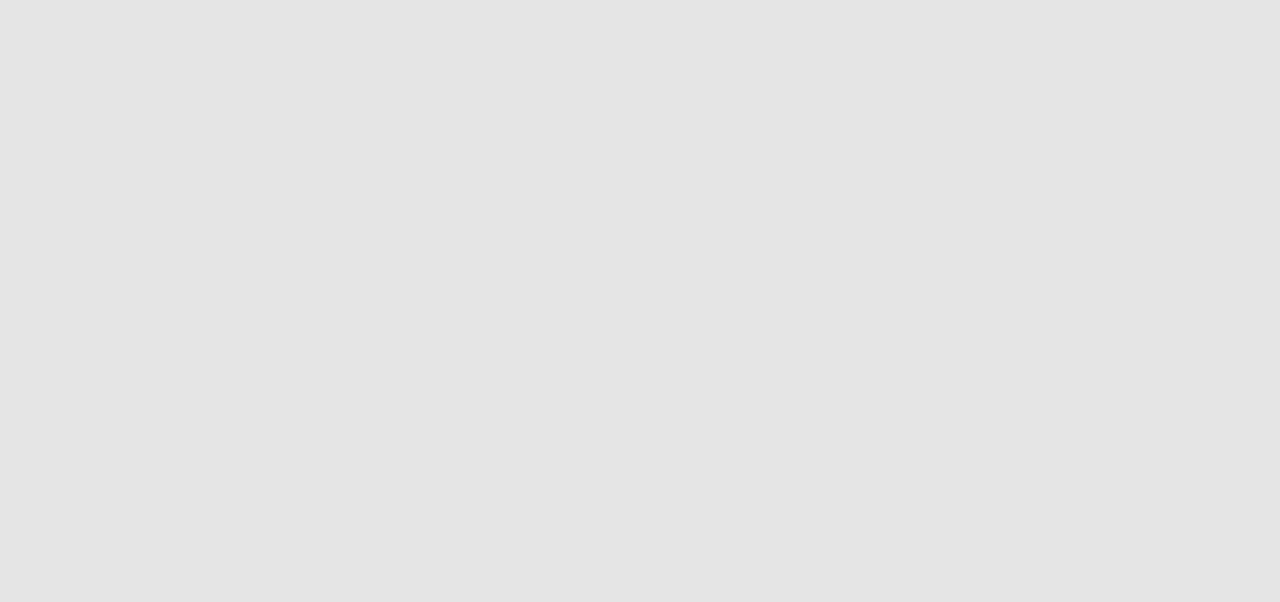
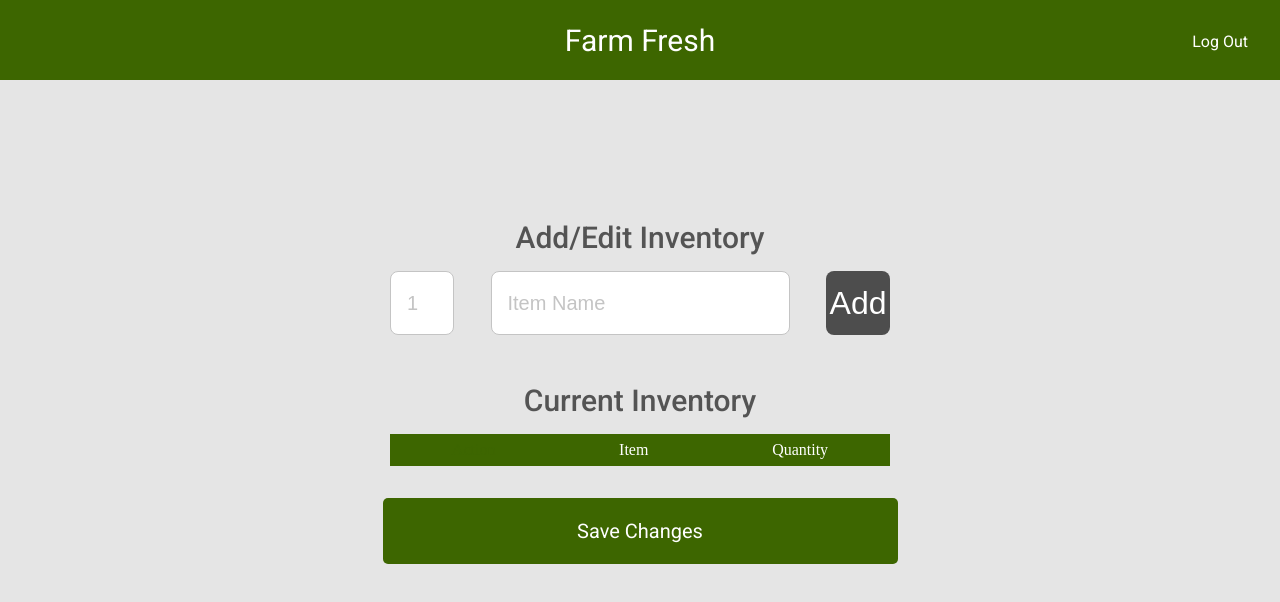
Before and after one commit to Code4Blessings/FarmFreshApp, a React (Create React App) app: page /farmer/inventory in a window 1280 px wide. Shown: the top 602 px of the page. Built offline with nearby package versions, Linux system fonts and the light colour scheme; sample sign-in values are in the browser's storage.

Commit message:
changed a file name and a link

```diff
--- a/src/App.css
+++ b/src/App.css
@@ -195,7 +195,7 @@
 /********************************* INVENTORY PAGE **************************************************/
 
 .inventory-container {
-    max-width: 30rem;
+    max-width: 500px;
     height: 80vh;
     margin: 0 auto;
     display: flex;
@@ -205,8 +205,10 @@
 }
 
 .inventory-container h2 {
-    margin-bottom: 1.5rem;
-    font-size: 2rem;
+    margin-bottom: 16px;
+	font-family: 'Roboto', sans-serif;
+	font-size: 30px;
+	font-weight: 500;
     color: #545454;
 }
 
--- a/src/App.js
+++ b/src/App.js
@@ -7,28 +7,27 @@ import ShopperSignInPage from './components/ShopperSignInPage';
 import FarmerCreateAccountPage from './components/FarmerCreateAccountPage';
 import ShopperCreateAccountPage from './components/ShopperCreateAccountPage';
 import FarmerHomepage from './components/FarmerHomepage';
-import AddInventory from './components/AddInventory';
-import { AddInventoryContext } from './components/contexts/AddInventoryContext';
+import FarmerEditInventory from './components/FarmerEditInventory';
+import {FarmerEditInventoryContext} from './components/contexts/FarmerEditInventoryContext';
 import PrivateRoute from './components/PrivateRoute';
 import ShopperTest from './components/ShopperTest';
 
 function App() {
 	return (
 		<>
-		<AddInventoryContext.Provider>
+			<FarmerEditInventoryContext.Provider>
+				<Route exact path='/' component={InitialSignInPage}/>
 
-			<Route exact path='/' component={InitialSignInPage}/>
+				<Route path='/farmer/login' component={FarmerSignInPage}/>
+				<Route path='/shopper/login' component={ShopperSignInPage}/>
+				<Route path='/farmer/register' component={FarmerCreateAccountPage}/>
+				<Route path='/shopper/register' component={ShopperCreateAccountPage}/>
 
-			<Route path='/farmer/login' component={FarmerSignInPage}/>
-			<Route path='/shopper/login' component={ShopperSignInPage}/>
-			<Route path='/farmer/register' component={FarmerCreateAccountPage}/>
-      		<Route path='/shopper/register' component={ShopperCreateAccountPage}/>
-      		<PrivateRoute path='/shopper/dashboard' component={ShopperTest}/>
+				<PrivateRoute path='/shopper/dashboard' component={ShopperTest}/>
 
-
-			<PrivateRoute exact path='/farmer/dashboard' component={FarmerHomepage} />
-			<PrivateRoute path='/farmer/dashboard/inventory' component={AddInventory} />
-		</AddInventoryContext.Provider>
+				<PrivateRoute path='/farmer/dashboard' component={FarmerHomepage}/>
+				<PrivateRoute path='/farmer/inventory' component={FarmerEditInventory}/>
+			</FarmerEditInventoryContext.Provider>
 
 		</>
 	);
--- a/src/components/AddInventory.js
+++ b/src/components/FarmerEditInventory.js
@@ -61,9 +61,7 @@ const AddInventory = () => {
 								<Field className='inventory-input' name='item_name' type='text' placeholder='Item Name' />
 								<ErrorMessage name='item_name' component='div' className='error' />
 
-								<button className='add-btn' type='submit'>
-									+
-								</button>
+								<button className='add-btn' type='submit'>Add</button>
 							</Form>
 						);
 					}}
@@ -72,7 +70,7 @@ const AddInventory = () => {
 				<h2>Current Inventory</h2>
 
 				<div className='table'>
-					<p>Hello!!!!!!</p>
+					<p>Action</p>
 					<p>Item</p>
 					<p>Quantity</p>
 				</div>
--- a/src/components/FarmerHomepage.js
+++ b/src/components/FarmerHomepage.js
@@ -10,7 +10,7 @@ const FarmerHomepage = () => {
 			<div className='homepage-container'>
 				<div className='homepage-row'>
 					<Link><button>View Orders</button></Link>
-					<Link to='/farmer/dashboard/inventory'><button>Add/Edit Inventory</button></Link>
+					<Link to='/farmer/inventory'><button>Add/Edit Inventory</button></Link>
 				</div>
 				<div className='homepage-row'>
 					<Link><button>Add Upcoming Harvests</button></Link>
--- a/src/components/contexts/AddInventoryContext.js
+++ /dev/null
@@ -1,3 +0,0 @@
-import { createContext } from 'react';
-
-export const AddInventoryContext = createContext();
--- /dev/null
+++ b/src/components/contexts/FarmerEditInventoryContext.js
@@ -0,0 +1,3 @@
+import { createContext } from 'react';
+
+export const FarmerEditInventoryContext = createContext();
```
